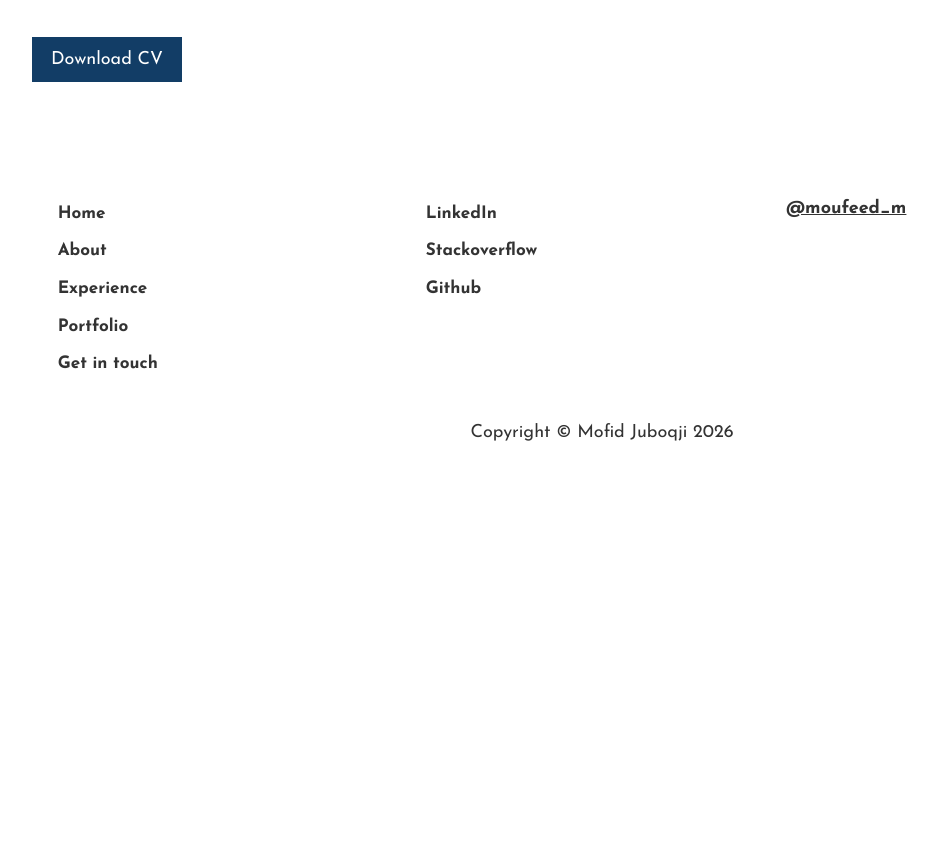
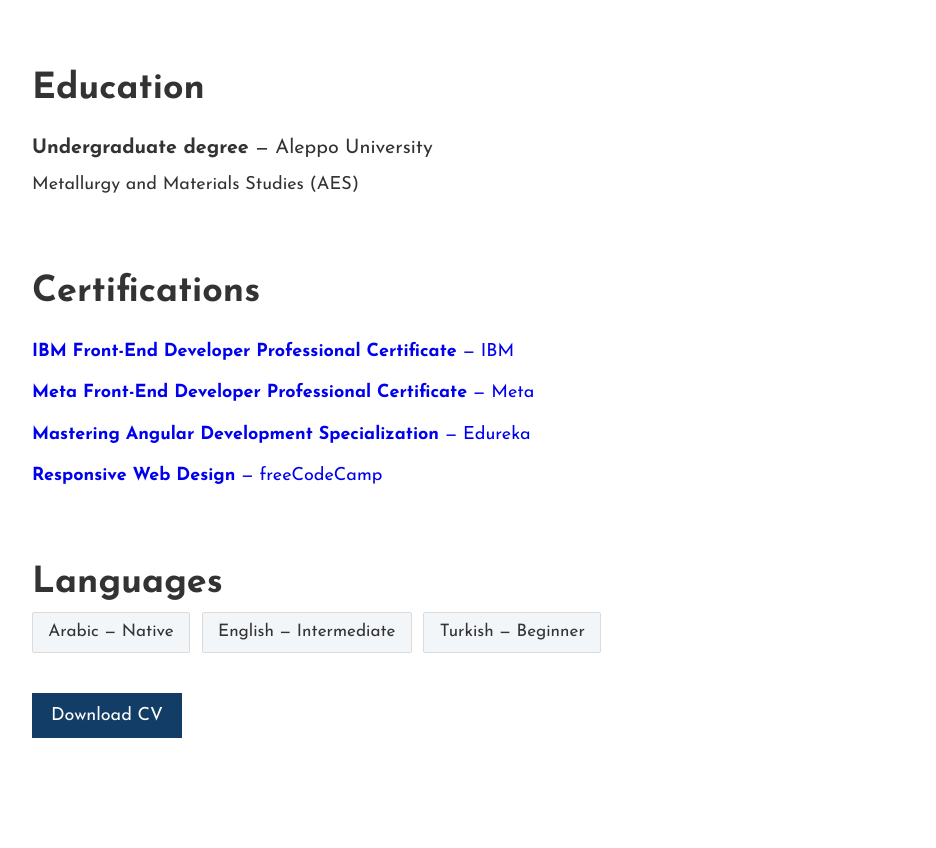
Before and after one commit to moufeed/moufeed.me, an Astro site: page /about in a window 1280 px wide. Shown: the part 1292-2140 px from the top of the page, without its empty margins (38-974 px from the left). Before the commit the page ends 1740 px from the top, so only its background shows below. Built offline with nearby package versions, Linux system fonts and the light colour scheme; Astro itself is replaced by a stand-in of ours.

Commit message:
Add About sections for education, certifications, and languages.
Update the downloadable CV PDF, show location on contact, and fix package author email.

```diff
--- a/package.json
+++ b/package.json
@@ -3,7 +3,7 @@
   "private": true,
   "description": "portfolio",
   "version": "0.1.0",
-  "author": "mofid juboqji <m.jobakji@hotmail.com>",
+  "author": "Mofid Juboqji <m.juboqji@outlook.com>",
   "type": "module",
   "engines": {
     "node": ">=22.23.4"
--- a/src/assets/scss/pages/_about.scss
+++ b/src/assets/scss/pages/_about.scss
@@ -110,9 +110,49 @@
     }
   }
 
-  &--resume {
-    margin: 2.25rem 0 0;
+}
+
+.about-block {
+  margin-top: clamp(2.5rem, 5vw, 4rem);
+
+  &--body {
+    margin-top: 0.75rem;
+    max-width: 42rem;
+    line-height: 1.65;
   }
+
+  &--lead {
+    margin: 0 0 0.35rem;
+    font-size: calc(var(--text-fs) * 1.1);
+  }
+
+  &--detail {
+    margin: 0;
+    color: var(--color-text);
+  }
+
+  &--list {
+    margin: 0.85rem 0 0;
+    padding: 0;
+    max-width: 42rem;
+    line-height: 1.65;
+
+    li {
+      margin: 0 0 0.65rem;
+    }
+
+    a {
+      text-decoration: none;
+
+      &:hover {
+        color: var(--color-secondary);
+      }
+    }
+  }
+}
+
+.skills--resume {
+  margin: 2.25rem 0 0;
 }
 
 @media (prefers-reduced-motion: no-preference) {
--- a/src/assets/scss/pages/_contacts.scss
+++ b/src/assets/scss/pages/_contacts.scss
@@ -36,6 +36,12 @@
     font-size: 1rem;
     text-transform: none;
     word-break: break-word;
+  }
+
+  &--location {
+    margin: 0;
+    font-size: 1rem;
+    color: var(--color-text);
   }
 
   &--social {
--- a/src/data/copy.js
+++ b/src/data/copy.js
@@ -61,6 +61,41 @@ export const copy = {
         items: ["Git", "npm", "Webpack"],
       },
     ],
+    educationHeading: "Education",
+    education: {
+      degree: "Undergraduate degree",
+      institution: "Aleppo University",
+      field: "Metallurgy and Materials Studies (AES)",
+    },
+    certificationsHeading: "Certifications",
+    certifications: [
+      {
+        title: "IBM Front-End Developer Professional Certificate",
+        issuer: "IBM",
+        url: "https://www.coursera.org/account/accomplishments/specialization/5AGYVS4XF62E",
+      },
+      {
+        title: "Meta Front-End Developer Professional Certificate",
+        issuer: "Meta",
+        url: "https://www.coursera.org/account/accomplishments/specialization/2ISBZEAJ2PHQ",
+      },
+      {
+        title: "Mastering Angular Development Specialization",
+        issuer: "Edureka",
+        url: "https://www.coursera.org/account/accomplishments/specialization/L56UPPAL35Q9",
+      },
+      {
+        title: "Responsive Web Design",
+        issuer: "freeCodeCamp",
+        url: "https://www.freecodecamp.org/certification/mofid-juboqji/responsive-web-design",
+      },
+    ],
+    languagesHeading: "Languages",
+    languages: [
+      { name: "Arabic", level: "Native" },
+      { name: "English", level: "Intermediate" },
+      { name: "Turkish", level: "Beginner" },
+    ],
   },
   contact: {
     lede: "Whether you have a project brief, a freelance inquiry, or a quick question about front-end work, send a message with as much detail as you like. I read every email and will get back to you as soon as I can, usually within a couple of days.",
--- a/src/data/site.js
+++ b/src/data/site.js
@@ -50,6 +50,7 @@ export const site = {
   author: "@moufeed_m",
   siteUrl: "https://www.moufeed.me",
   email: "m.juboqji@outlook.com",
+  location: "Istanbul, Türkiye",
   name: "Mofid Juboqji",
   siteTitle: "Mofid Juboqji",
   contactLabel: copy.nav.contact,
--- a/src/pages/about.astro
+++ b/src/pages/about.astro
@@ -49,6 +49,54 @@ const { about } = copy
           }
         </div>
 
+      </section>
+
+      <section class="about-block" aria-labelledby="education-heading">
+        <h2 id="education-heading" class="about-page--subtitle">
+          {about.educationHeading}
+        </h2>
+        <div class="about-block--body">
+          <p class="about-block--lead">
+            <strong>{about.education.degree}</strong> — {about.education.institution}
+          </p>
+          <p class="about-block--detail">{about.education.field}</p>
+        </div>
+      </section>
+
+      <section class="about-block" aria-labelledby="certifications-heading">
+        <h2 id="certifications-heading" class="about-page--subtitle">
+          {about.certificationsHeading}
+        </h2>
+        <ul class="about-block--list list-style-none">
+          {
+            about.certifications.map((item) => (
+              <li>
+                <a href={item.url} target="_blank" rel="noreferrer">
+                  <strong>{item.title}</strong>
+                  {" — "}
+                  {item.issuer}
+                </a>
+              </li>
+            ))
+          }
+        </ul>
+      </section>
+
+      <section class="about-block" aria-labelledby="languages-heading">
+        <h2 id="languages-heading" class="about-page--subtitle">
+          {about.languagesHeading}
+        </h2>
+        <ul class="skills--list">
+          {
+            about.languages.map((lang) => (
+              <li>
+                {lang.name} — {lang.level}
+              </li>
+            ))
+          }
+        </ul>
+      </section>
+
       <p class="skills--resume">
         <a
           rel="noreferrer"
@@ -59,7 +107,6 @@ const { about } = copy
           {about.resumeCta}
         </a>
       </p>
-      </section>
     </div>
   </div>
 </Layout>
--- a/src/pages/contacts.astro
+++ b/src/pages/contacts.astro
@@ -17,6 +17,8 @@ import { copy } from "../data/copy"
         >
           {site.email}
         </a>
+
+        <p class="contact-page--location">{site.location}</p>
 
         <ul class="contact-page--social list-style-none">
           {
```
Also changed, not shown: cv.md (added, +95 -0 lines), 1 other file. Lines whose indentation alone changed are shown as unchanged.
